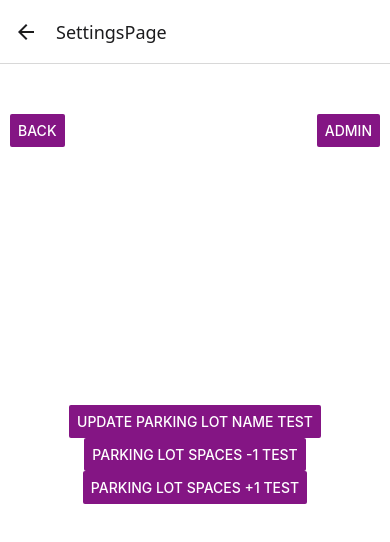
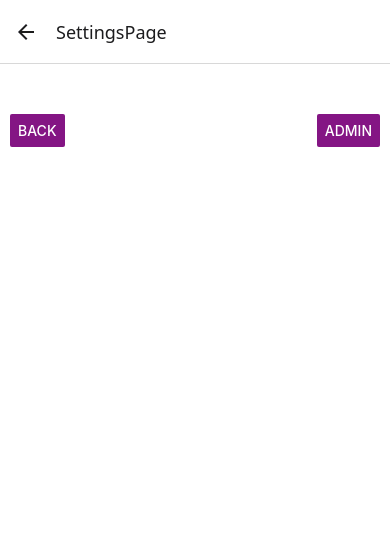
Before and after one commit to Divinek1/4805GroupProject, a React Native app in the folder PeayParkApplication/: screen /SettingsPage in a window 390 px wide. Shown: the top 542 px of the page. Built offline with nearby package versions, Linux system fonts and the light colour scheme.

Commit message:
Removing Old Tests Buttons from SettingsPage.js as they are already fully implemented features in AdminPage.js

```diff
--- a/PeayParkApplication/SettingsPage.js
+++ b/PeayParkApplication/SettingsPage.js
@@ -1,7 +1,6 @@
 import React from 'react';
 import { View, StyleSheet, ScrollView, Button } from 'react-native';
 import { useNavigation } from '@react-navigation/native'; // Import useNavigation
-import { updateData, takeParkingSpace, leaveParkingSpace } from './parkingFunctions';
 import AdminPage from "./AdminPage"; // Import functions
 
 const SettingsPage = () => {
@@ -25,21 +24,6 @@ const SettingsPage = () => {
             </View>
             <ScrollView contentContainerStyle={styles.scrollContainer}>
                 <View style={styles.buttonContainer}>
-                    <Button
-                        title="Update Parking Lot Name TEST"
-                        onPress={updateData} // Call the imported function
-                        color="#841584"
-                    />
-                    <Button
-                        title="Parking Lot Spaces -1 TEST"
-                        onPress={() => takeParkingSpace('Foy_updated')} // Call the imported function
-                        color="#841584"
-                    />
-                    <Button
-                        title="Parking Lot Spaces +1 Test"
-                        onPress={() => leaveParkingSpace('Foy_updated')} // Call the imported function
-                        color="#841584"
-                    />
                 </View>
             </ScrollView>
         </View>
```
